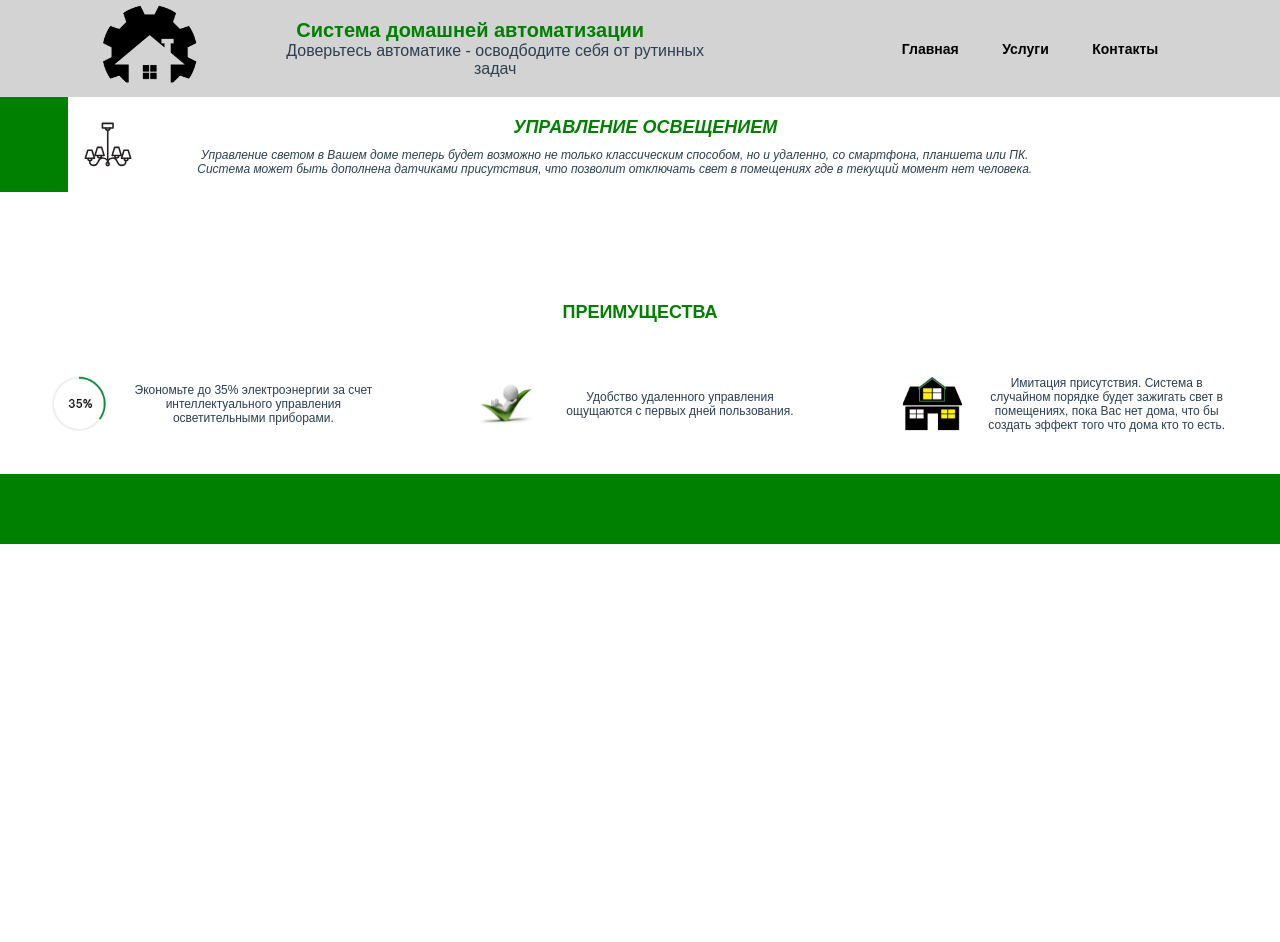
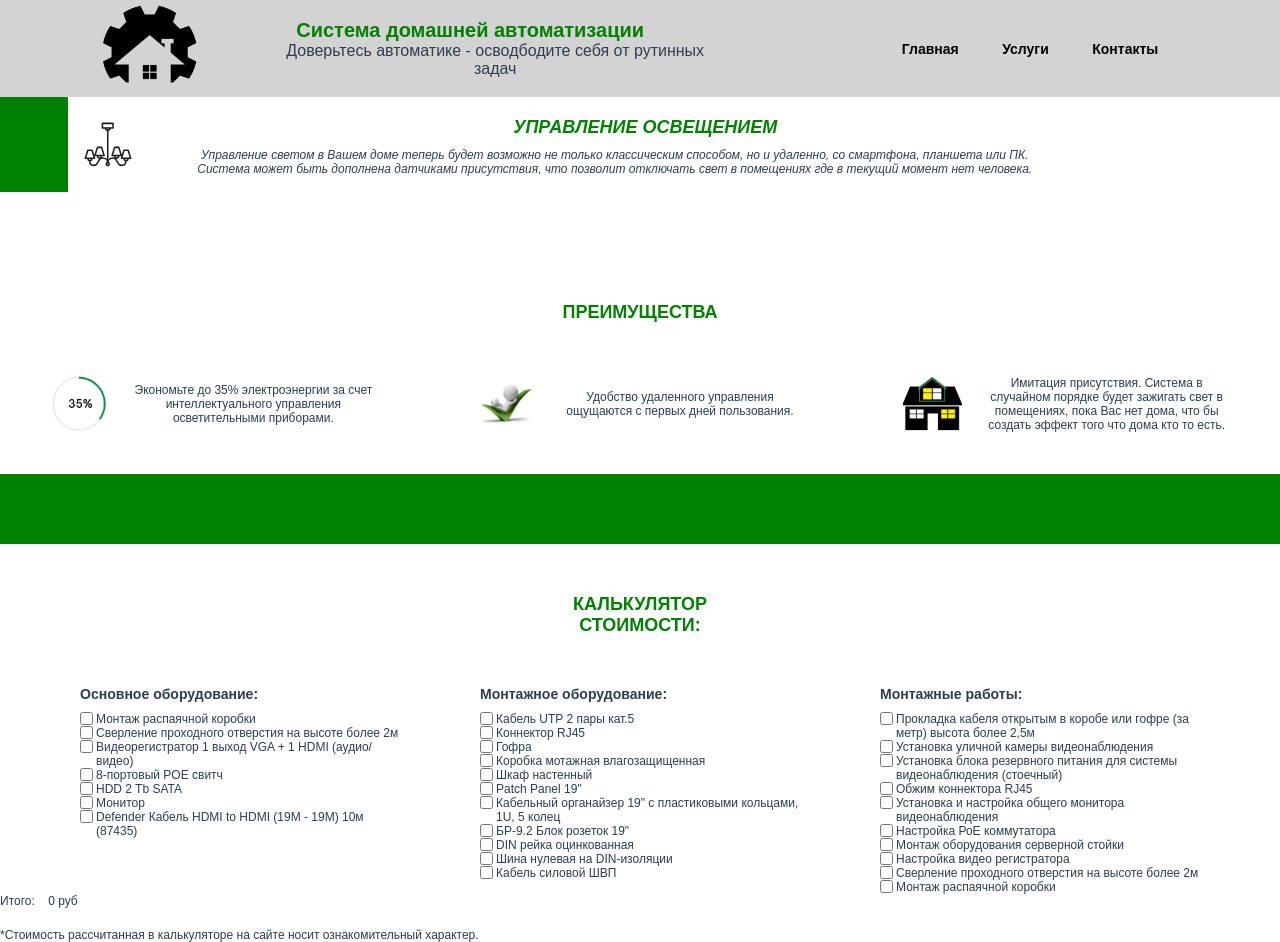
Before and after one commit to GeoParf/smart_home, a Vue app: page /electrisity in a window 1280 px wide. Before the commit the page ends 800 px from the top, so only its background shows below. Built offline with nearby package versions, Linux system fonts and the light colour scheme.

Commit message:
add Calculator

```diff
--- a/src/components/Header.vue
+++ b/src/components/Header.vue
@@ -1,6 +1,7 @@
 <template>
   <div class="header">
     <div class="header-left">
+      <router-link to="/">
         <div class="logo">
           <img
             class="logo__img"
@@ -8,6 +9,7 @@
             alt=""
           />
         </div>
+      </router-link>
       <div class="header-text">
         <span class="name">
           <h1 class="header-header">Система домашней автоматизации</h1>
--- a/src/components/calculator/items/calcColumn.vue
+++ b/src/components/calculator/items/calcColumn.vue
@@ -35,13 +35,10 @@ export default {
   computed: {
     getTitle() {
       if (this.category.title === "Основное оборудование: ") {
-        console.log(this.category);
         return "Основное оборудование: ";
       } else if (this.category.title === "Монтажное оборудование: ") {
-        console.log(this.category);
         return "Монтажное оборудование: ";
       } else if (this.category.title === "Монтажные работы: ") {
-        console.log(this.category);
         return "Монтажные работы: ";
       }
     },
--- a/src/components/calculator/items/calcItem.vue
+++ b/src/components/calculator/items/calcItem.vue
@@ -113,6 +113,7 @@ export default {
 }
 
 .input-checkbox {
+  margin-right: 3px;
   z-index: 10;
 }
 </style>
--- a/src/views/systems/accessControle/AccessControle.vue
+++ b/src/views/systems/accessControle/AccessControle.vue
@@ -38,7 +38,7 @@
 
     <div class="green-line"></div>
 
-    <!-- <Calculator /> -->
+    <Calculator />
   </div>
 </template>
 
--- a/src/views/systems/electricity/Electricity.vue
+++ b/src/views/systems/electricity/Electricity.vue
@@ -47,7 +47,7 @@
 
     <div class="green-line"></div>
 
-    <!-- <Calculator /> -->
+    <Calculator />
   </div>
 </template>
 
```
Also changed, not shown: 1 other file (tests, documents, lock files or other folders). Lines whose indentation alone changed are shown as unchanged.
